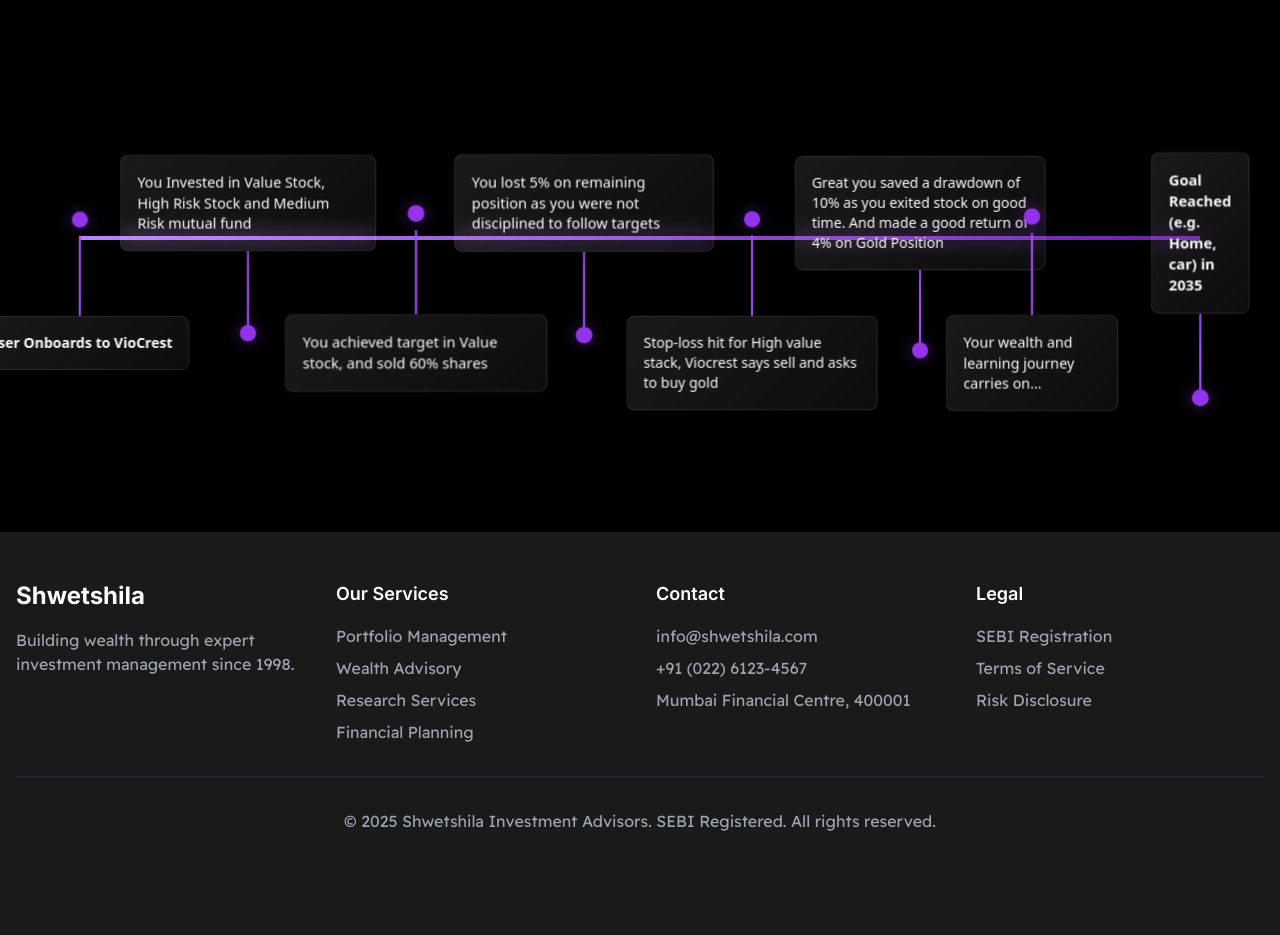
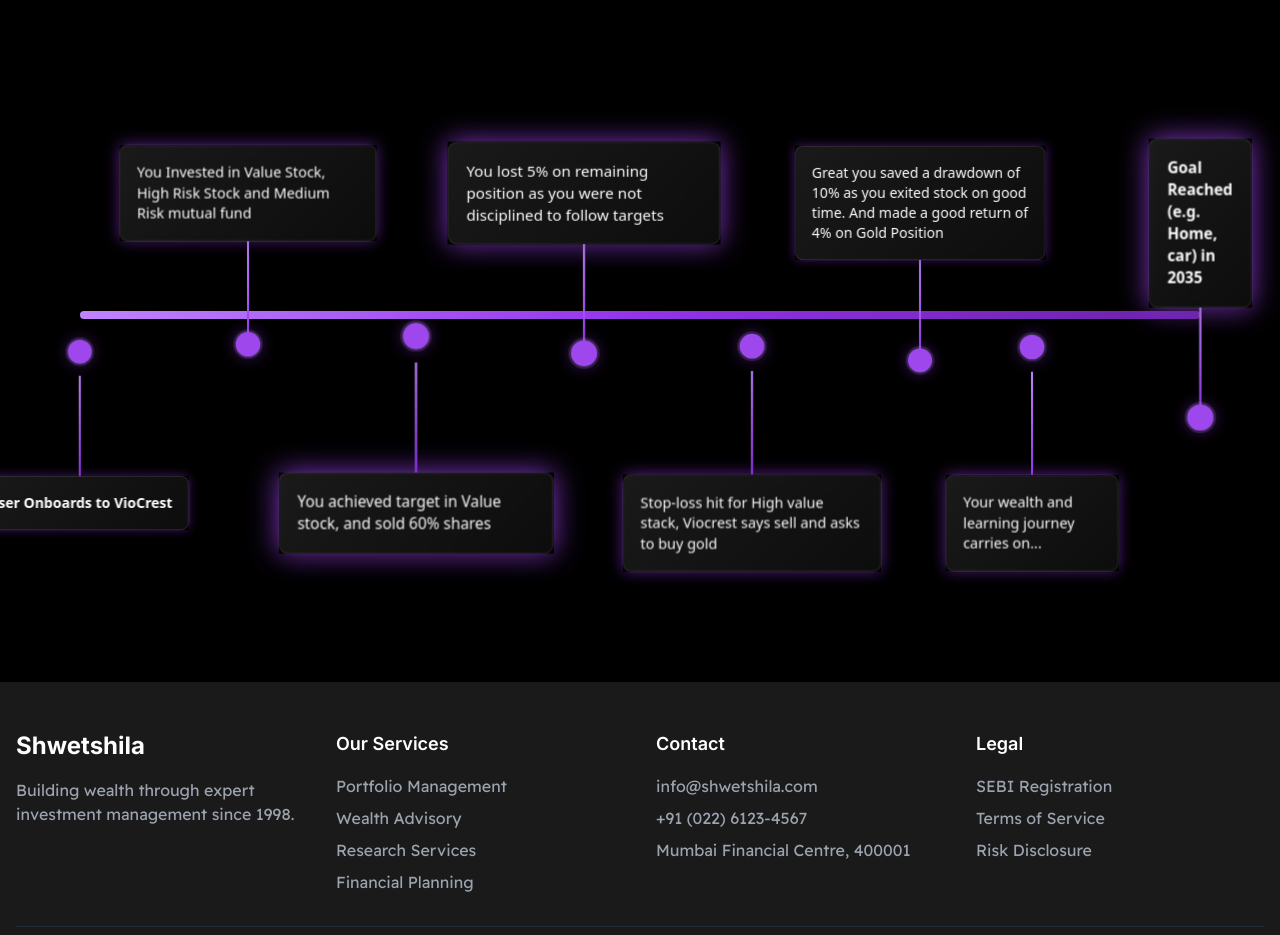
Before and after one commit to akds2311/wealth-solutions-hub, a React (Vite) app: page / in a window 1280 px wide. Shown: the part 2940-3875 px from the top of the page. Before the commit the page ends 3821 px from the top, so only its background shows below. Built offline with nearby package versions, Linux system fonts and the light colour scheme.

Commit message:
Improve Timeline Styling and Animations
Fix overlapping timeline points.
Increase timeline width and dynamism.
Add point highlighting animation.

```diff
--- a/src/components/TradingJournalSection.tsx
+++ b/src/components/TradingJournalSection.tsx
@@ -78,11 +78,11 @@ const TradingJournalSection = () => {
 
           <div
             ref={timelineRef}
-            className="relative h-[400px] opacity-0 transition-opacity duration-1000"
+            className="relative h-[550px] opacity-0 transition-opacity duration-1000"
             style={{ opacity: 0 }}
           >
             {/* Main Timeline Line */}
-            <div className="absolute top-1/2 left-0 w-0 h-[4px] bg-gradient-to-r from-purple-400 to-purple-800 timeline-line"></div>
+            <div className="absolute top-1/2 left-0 w-0 h-[8px] bg-gradient-to-r from-purple-400 via-purple-600 to-purple-800 timeline-line rounded-full"></div>
 
             {/* Timeline Points */}
             {timelinePoints.map((point, index) => (
@@ -91,7 +91,7 @@ const TradingJournalSection = () => {
                 className={`timeline-point opacity-0 absolute transition-opacity duration-500 ease-in-out`}
                 style={{
                   left: `${point.position}%`,
-                  top: point.side === "top" ? "30%" : "70%",
+                  top: point.side === "top" ? "20%" : "80%",
                   transform: 'translateX(-50%)',
                   maxWidth: '250px',
                   opacity: 0
@@ -99,26 +99,29 @@ const TradingJournalSection = () => {
               >
                 {/* Vertical Line to Main Timeline */}
                 <div
-                  className="absolute w-[2px] bg-purple-500"
+                  className="absolute w-[2px] bg-gradient-to-b from-purple-400 to-purple-600"
                   style={{
                     top: point.side === "top" ? "100%" : "auto",
                     bottom: point.side === "bottom" ? "100%" : "auto",
                     left: "50%",
-                    height: "80px",
+                    height: "100px",
                     transform: "translateX(-50%)"
                   }}
                 ></div>
 
                 {/* Point Indicator */}
                 <div
-                  className="absolute w-4 h-4 bg-purple-600 rounded-full shadow-glow"
+                  className="absolute w-6 h-6 bg-purple-600 rounded-full shadow-glow z-10"
                   style={{
-                    top: point.side === "top" ? "calc(100% + 80px)" : "auto",
-                    bottom: point.side === "bottom" ? "calc(100% + 80px)" : "auto",
+                    top: point.side === "top" ? "calc(100% + 100px)" : "auto",
+                    bottom: point.side === "bottom" ? "calc(100% + 100px)" : "auto",
                     left: "50%",
                     transform: "translate(-50%, -50%)"
                   }}
-                ></div>
+                >
+                  {/* Inner glow effect */}
+                  <div className="absolute inset-1 bg-purple-300 rounded-full opacity-70 animate-ping"></div>
+                </div>
 
                 {/* Text Box */}
                 <div className={`card-gradient p-4 rounded-lg border border-purple-500/30 text-sm text-white shadow-xl ${index === 0 || index === timelinePoints.length - 1 ? 'font-bold text-lg' : ''}`}>
--- a/src/index.css
+++ b/src/index.css
@@ -87,12 +87,15 @@
 @keyframes pointPulse {
   0% {
     transform: translateX(-50%) scale(1);
+    box-shadow: 0 0 10px rgba(147, 51, 234, 0.5);
   }
   50% {
-    transform: translateX(-50%) scale(1.05);
+    transform: translateX(-50%) scale(1.1);
+    box-shadow: 0 0 25px rgba(167, 71, 254, 0.8);
   }
   100% {
     transform: translateX(-50%) scale(1);
+    box-shadow: 0 0 10px rgba(147, 51, 234, 0.5);
   }
 }
 
```
